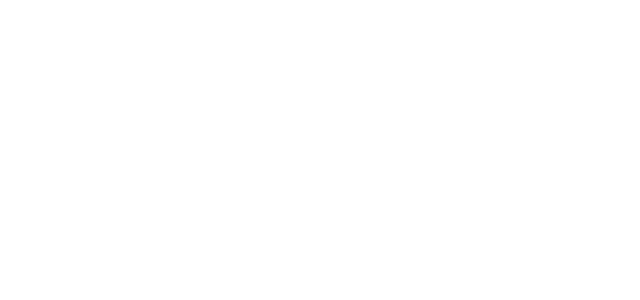
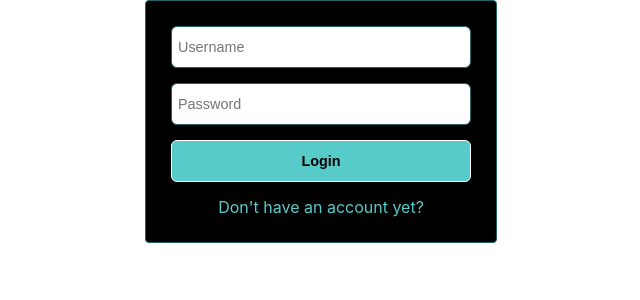
Before and after one commit to advice-giver/FE, a React (Create React App) app in the folder advice-giver-fe/: page / in a window 1280 px wide. Shown: the top 300 px of the page, without its empty margins (319-959 px from the left). Built offline with nearby package versions, Linux system fonts and the light colour scheme.

Commit message:
completed log in and registration

```diff
--- a/advice-giver-fe/package.json
+++ b/advice-giver-fe/package.json
@@ -11,7 +11,8 @@
     "react-scripts": "3.0.1",
     "redux": "^4.0.1",
     "redux-logger": "^3.0.6",
-    "redux-thunk": "^2.3.0"
+    "redux-thunk": "^2.3.0",
+    "styled-components": "^4.3.2"
   },
   "scripts": {
     "start": "react-scripts start",
--- a/advice-giver-fe/src/App.js
+++ b/advice-giver-fe/src/App.js
@@ -1,12 +1,33 @@
 import React from 'react';
+import { Route } from 'react-router-dom';
+
 import './App.css';
+import Login from './components/Login';
+import Register from './components/Register';
 
-function App() {
-  return (
-    <div className="App">
+class App extends React.Component {
+    constructor() {
+        super();
+        this.state = {
+            messages: []
+        }
+    }
 
-    </div>
-  );
+    render() {
+        return (
+            <div className="App">
+                <Route exact path="/" render={props =>
+                        <Login {...props} />
+                    }>
+                </Route>
+
+                <Route exact path="/register" render={props =>
+                        <Register {...props} />
+                    }>
+                </Route>
+            </div>
+        )
+    }
 }
 
 export default App;
--- /dev/null
+++ b/advice-giver-fe/src/actions/index.js
@@ -0,0 +1,27 @@
+import axios from 'axios';
+
+export const LOGGING_IN = 'LOGGING_IN';
+export const LOGIN_SUCCESS = 'LOGIN_SUCCESS';
+export const REGISTERING = 'REGISTERING';
+export const REGISTER_SUCCESS = 'REGISTER_SUCCESS';
+
+export const login = credentials => dispatch => {
+    dispatch({ type: LOGGING_IN });
+    axios.post('https://advice-giver.herokuapp.com/auth/login', credentials)
+        .then(response => {
+            console.log(response);
+            dispatch({ type: LOGIN_SUCCESS, payload: response.data });
+            localStorage.setItem('token', response.data.token)
+        })
+        .catch(error => console.log(error))
+}
+
+export const register = credentials => dispatch => {
+    dispatch({ type: REGISTERING });
+    axios.post('https://advice-giver.herokuapp.com/auth/register', credentials)
+        .then(response => {
+            console.log(response);
+            dispatch({ type: REGISTER_SUCCESS })
+        })
+        .catch(error => console.log(error))
+}
--- /dev/null
+++ b/advice-giver-fe/src/components/Login.js
@@ -0,0 +1,102 @@
+import React from 'react';
+import styled, { css } from 'styled-components';
+import { Link } from 'react-router-dom';
+
+import { login } from '../actions';
+import { connect } from 'react-redux';
+
+export const OnboardForm = styled.form`
+    display: flex;
+    flex-direction: column;
+    max-width: 300px;
+    padding: 25px 25px 25px 25px;
+    background-color: black;
+    border: 1px solid #266265;
+    border-radius: 4px;
+    margin: auto;
+`;
+
+export const OnboardInput = styled.input`
+    outline: none;
+    border: 1px solid #266265;
+    font-size: 0.9rem;
+    padding: 12px 6px;
+    border-radius: 6px;
+    margin-bottom: 15px;
+    color: #266265;
+
+    :placeholder {
+        font-size: 0.9rem;
+    }
+
+    ${props =>
+    props.submit && css`
+        background-color: #57CACA;
+        color: black;
+        font-weight: 600;
+        border: 1px solid white;
+        cursor: pointer;
+    `}
+`;
+
+export const StyledLink = styled(Link)`
+    text-decoration: none;
+    color: #57CACA;
+`;
+
+class Login extends React.Component {
+    constructor() {
+        super();
+        this.state = {
+            credentials: {
+                username: '',
+                password: ''
+            }
+        }
+    }
+
+    handleInputChange = event => {
+        this.setState({
+            credentials: {
+                ...this.state.credentials,
+                [event.target.name]: event.target.value
+            }
+        })
+    }
+
+    login = event => {
+        event.preventDefault();
+        this.props.login(this.state.credentials);
+    }
+
+    render() {
+        return (
+            <OnboardForm onSubmit={event => this.login(event)}>
+                <OnboardInput
+                    type="text"
+                    name="username"
+                    placeholder="Username"
+                    value={this.state.credentials.username}
+                    onChange={this.handleInputChange}
+                />
+                <OnboardInput
+                    type="password"
+                    name="password"
+                    placeholder="Password"
+                    value={this.state.credentials.password}
+                    onChange={this.handleInputChange}
+                />
+                <OnboardInput submit type="submit" value="Login" />
+                <StyledLink to="/register">Don't have an account yet?</StyledLink>
+            </OnboardForm>
+        )
+    }
+}
+
+const mapStateToProps = state => {
+    return {
+        loggingIn: state.loggingIn
+    }
+}
+
+export default connect(mapStateToProps, { login })(Login);
--- /dev/null
+++ b/advice-giver-fe/src/components/Register.js
@@ -0,0 +1,113 @@
+import React from 'react';
+import { connect } from 'react-redux';
+import styled from 'styled-components';
+
+import { register } from '../actions';
+import { OnboardForm, OnboardInput, StyledLink } from './Login';
+
+const SelectTypeButton = styled.button`
+    background-color: black;
+    color: #57CACA;
+    border: 1px solid white;
+    padding: 15px;
+    cursor: pointer;
+`;
+
+class Register extends React.Component {
+    constructor() {
+        super();
+        this.state = {
+            credentials: {
+                username: '',
+                password: '',
+                expertise: '',
+                yearsOfExperience: null,
+                email: ''
+            },
+            isTypeSelected: false
+        }
+    }
+
+    handleInputChange = event => {
+        if (event.target.name === "yearsOfExperience") {
+            this.setState({
+                credentials: {
+                    ...this.state.credentials,
+                    yearsOfExperience: parseInt(event.target.value)
+                }
+            })
+        } else {
+            this.setState({
+                credentials: {
+                    ...this.state.credentials,
+                    [event.target.name]: event.target.value
+                }
+            })
+        }
+    }
+
+    register = event => {
+        event.preventDefault();
+        this.props.register(this.state.credentials);
+        this.props.history.push('/');
+    }
+
+    render() {
+        return (
+            <div>
+                <div>
+                    {!this.state.isTypeSelected && <SelectTypeButton onClick={() => this.setState({ isTypeSelected: true, credentials: {...this.state.credentials, adviceGiver: false} })}>Seeking Advice</SelectTypeButton>}
+                    {!this.state.isTypeSelected && <SelectTypeButton onClick={() => this.setState({ isTypeSelected: true, credentials: {...this.state.credentials, adviceGiver: true} })}>Giving Advice</SelectTypeButton>}
+                </div>
+
+                {this.state.isTypeSelected && <OnboardForm onSubmit={event => this.register(event)}>
+                    {this.state.isTypeSelected && <OnboardInput
+                        type="text"
+                        name="username"
+                        placeholder="Username"
+                        value={this.state.credentials.username}
+                        onChange={this.handleInputChange}
+                    />}
+                    {this.state.isTypeSelected && <OnboardInput
+                        type="email"
+                        name="email"
+                        placeholder="Email"
+                        value={this.state.credentials.email}
+                        onChange={this.handleInputChange}
+                    />}
+                    {this.state.credentials.adviceGiver && <OnboardInput
+                        type="text"
+                        name="expertise"
+                        placeholder="Expertise"
+                        value={this.state.credentials.expertise}
+                        onChange={this.handleInputChange}
+                    />}
+                    {this.state.credentials.adviceGiver && <OnboardInput
+                        type="number"
+                        name="yearsOfExperience"
+                        placeholder="Years of Experience"
+                        value={parseInt(this.state.credentials.yearsOfExperience)}
+                        onChange={this.handleInputChange}
+                    />}
+                    {this.state.isTypeSelected && <OnboardInput
+                        type="password"
+                        name="password"
+                        placeholder="Password"
+                        value={this.state.credentials.password}
+                        onChange={this.handleInputChange}
+                    />}
+                    {this.state.isTypeSelected && <OnboardInput submit type="submit" value="Register" />}
+                    {this.state.isTypeSelected && <StyledLink to="/">Already have an account?</StyledLink>}
+                </OnboardForm>}
+            </div>
+        )
+    }
+}
+
+const mapStateToProps = state => {
+    return {
+        registering: state.registering
+    }
+}
+
+export default connect(mapStateToProps, { register })(Register);
--- a/advice-giver-fe/src/index.js
+++ b/advice-giver-fe/src/index.js
@@ -1,6 +1,21 @@
 import React from 'react';
 import ReactDOM from 'react-dom';
+import { BrowserRouter as Router } from 'react-router-dom';
+import { Provider } from 'react-redux';
+import { createStore, applyMiddleware } from 'redux';
+import logger from 'redux-logger';
+import thunk from 'redux-thunk';
+
 import './index.css';
 import App from './App';
+import { rootReducer } from './reducers';
 
-ReactDOM.render(<App />, document.getElementById('root'));
+const store = createStore(rootReducer, applyMiddleware(thunk, logger));
+
+ReactDOM.render(
+    <Provider store={store}>
+        <Router>
+            <App />
+        </Router>
+    </Provider>
+    , document.getElementById('root'));
--- /dev/null
+++ b/advice-giver-fe/src/reducers/index.js
@@ -0,0 +1,35 @@
+import { LOGGING_IN, LOGIN_SUCCESS, REGISTERING, REGISTER_SUCCESS } from '../actions';
+
+const initialState = {
+    registering: false,
+    loggingIn: false
+}
+
+export const rootReducer = (state = initialState, action) => {
+    switch (action.type) {
+        case LOGGING_IN:
+            return {
+                ...state,
+                loggingIn: true
+            }
+        case LOGIN_SUCCESS:
+            console.log(action.payload);
+            return {
+                ...state,
+                loggingIn: false,
+                user: action.payload
+            }
+        case REGISTERING:
+            return {
+                ...state,
+                registering: true
+            }
+        case REGISTER_SUCCESS:
+            return {
+                ...state,
+                registering: false
+            }
+        default:
+            return state;
+    }
+}
```
Also changed, not shown: 2 other files (tests, documents, lock files or other folders).
